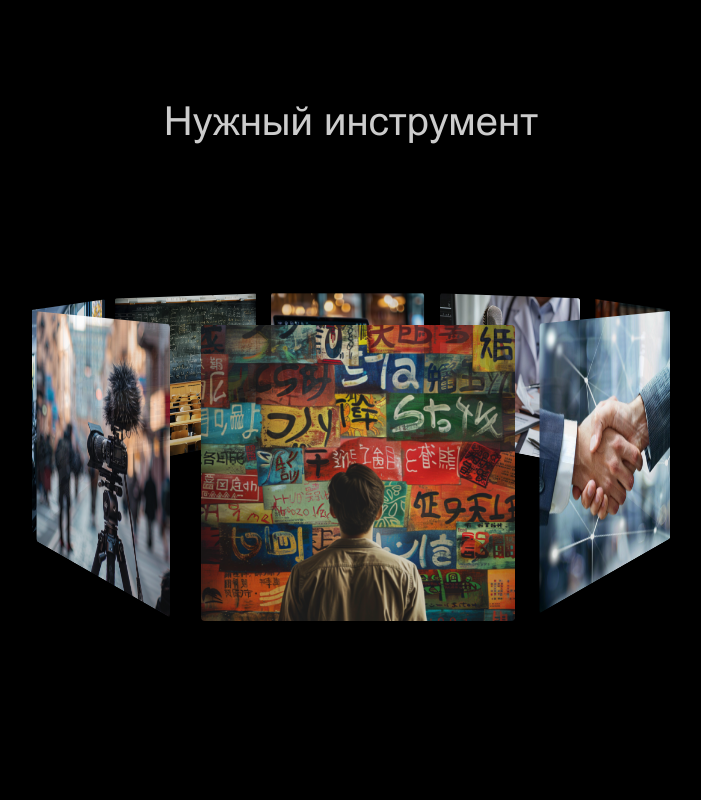
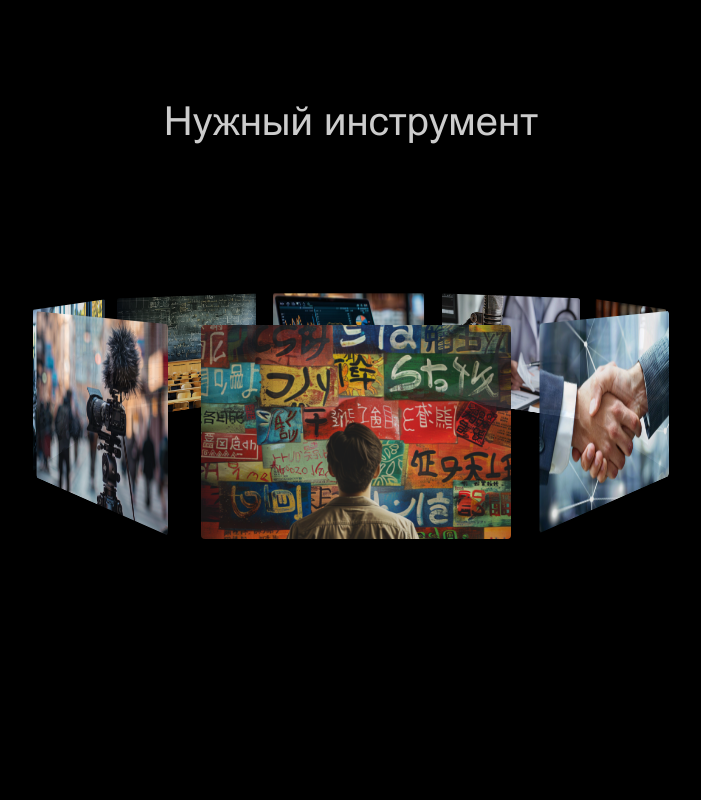
Before and after one commit to Tatsiana-prog/result, a website: page index.html in a window 1280 px wide. Shown: the top 800 px of the page, without its empty margins (289-990 px from the left). Drawn offline with Linux system fonts and the light colour scheme.

Commit message:
fix:change size

```diff
--- a/src/sass/components/_slider.scss
+++ b/src/sass/components/_slider.scss
@@ -180,8 +180,8 @@ input::selection {
 }
 */
 .slider3d_wrap  img {
-	width: 314px;
-	height: 296px;
+	width: 310px;
+	height: 214px;
 	object-fit: cover;
 	border-radius: 4px;
 	opacity: 0.9;
```
Also changed, not shown: src/style.css.
